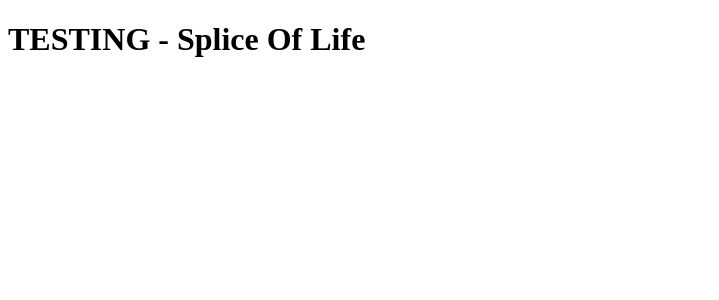
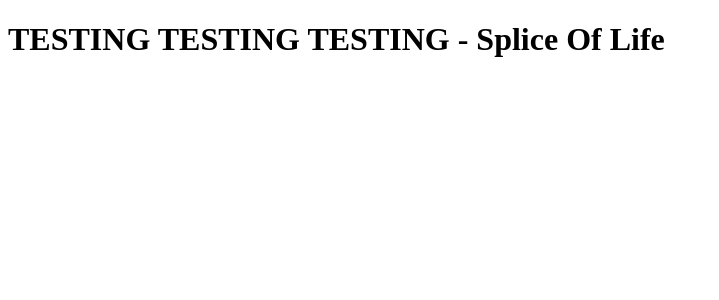
Before and after one commit to Splice-of-Life/SpliceOfLife, a React (Vite) app: page / in a window 1280 px wide. Shown: the top 300 px of the page, without its empty margins (0-719 px from the left). Built offline with nearby package versions, Linux system fonts and the light colour scheme.

Commit message:
testing 2

```diff
--- a/src/App.jsx
+++ b/src/App.jsx
@@ -6,7 +6,7 @@ function App() {
 
   return (
     <>
-      <h1> TESTING - Splice Of Life</h1>
+      <h1> TESTING TESTING TESTING - Splice Of Life</h1>
     </>
   );
 }
```
